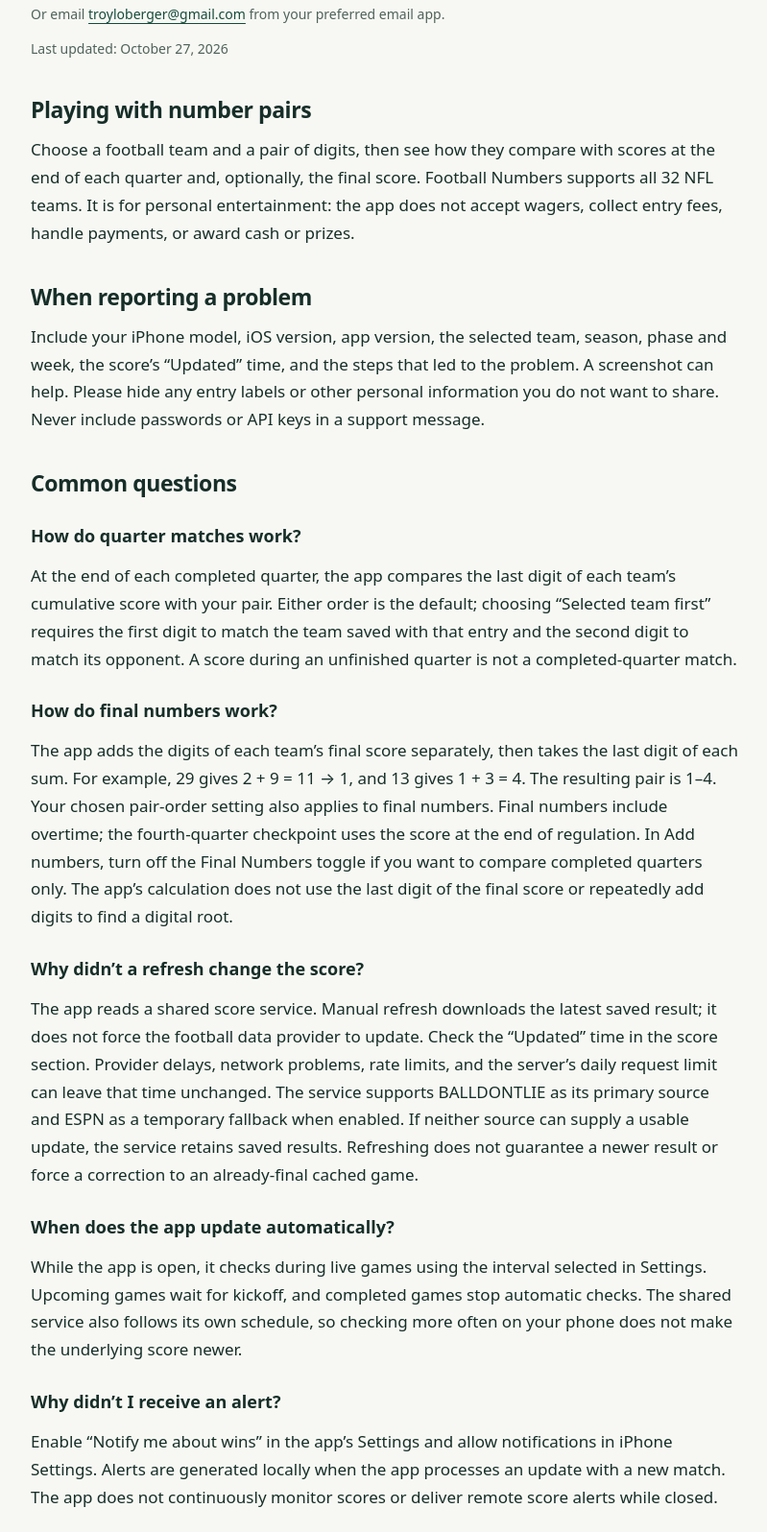
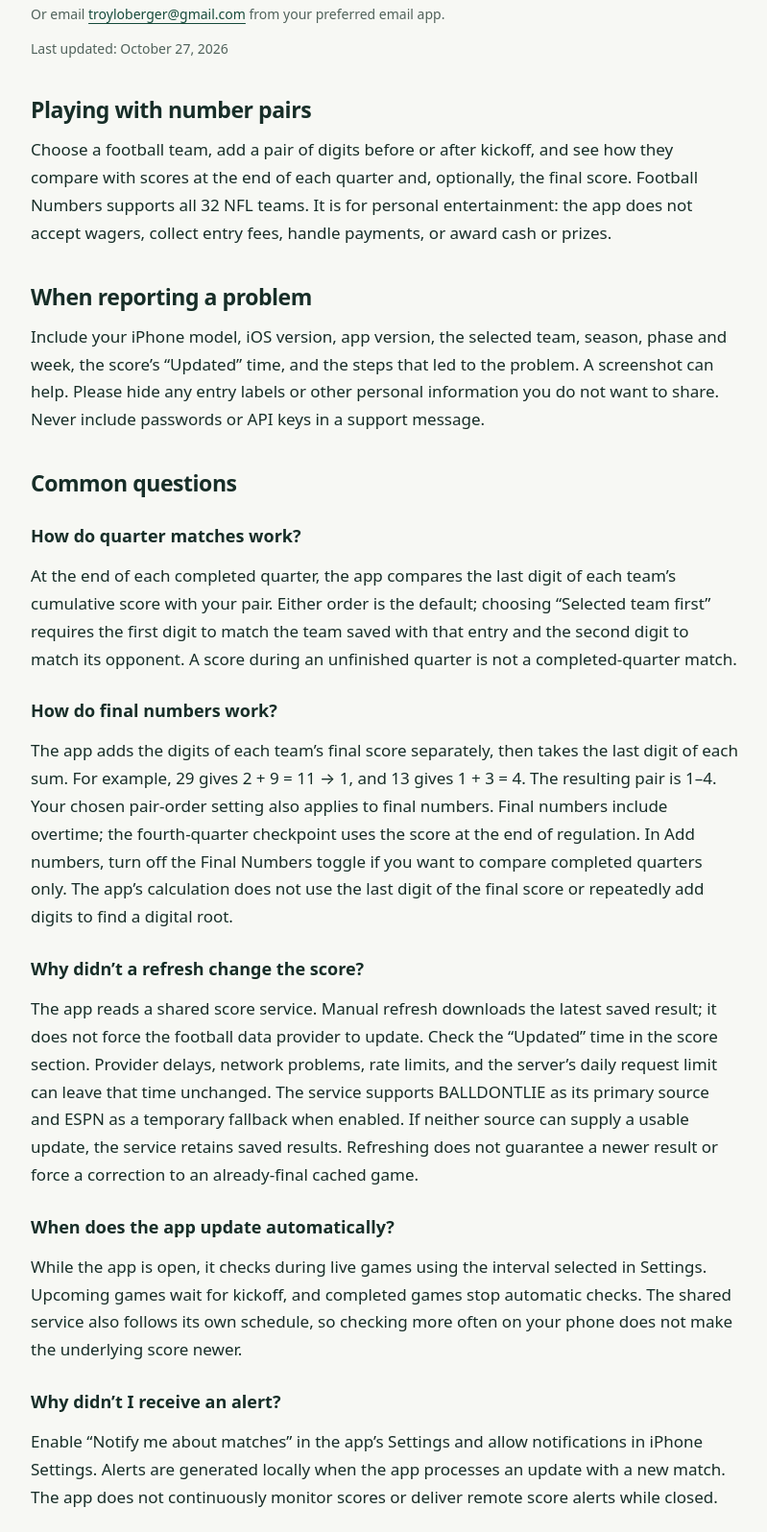
Before and after one commit to TroyMeOut/TroyMeOut.github.io, a plain HTML site: page football-numbers/support.html in a window 1280 px wide. Shown: the part 392-1988 px from the top of the page at 96% size, without its empty margins (202-1001 px from the left). Drawn offline with Linux system fonts and the light colour scheme.

Commit message:
Align support copy with match alerts and after-kickoff guesses

```diff
--- a/football-numbers/support.html
+++ b/football-numbers/support.html
@@ -2,13 +2,13 @@
 <html lang="en"><head><meta charset="utf-8"><meta name="viewport" content="width=device-width, initial-scale=1"><meta name="description" content="Contact Troy Loberger for Football Numbers support and find help with scores, matching rules, notifications, and local data."><title>Football Numbers Support · Troy Loberger</title><link rel="stylesheet" href="../styles.css"></head>
 <body><a class="skip" href="#main">Skip to content</a><header><a class="brand" href="../index.html">Troy Loberger <span class="meta">/ Apps</span></a><nav aria-label="Main navigation"><a href="support.html">Support</a><a href="privacy.html">Privacy</a></nav></header><main id="main"><article><p class="eyebrow">Football Numbers</p><h1>A little help for game day.</h1><p class="intro">Questions, a score that looks wrong, or an idea for the app? Contact the developer, Troy Loberger.</p><p><a class="button" href="mailto:troyloberger@gmail.com?subject=Football%20Numbers%20Support">Email support</a></p><p class="meta">Or email <a href="mailto:troyloberger@gmail.com">troyloberger@gmail.com</a> from your preferred email app.</p>
 <p class="meta">Last updated: October 27, 2026</p>
-<h2>Playing with number pairs</h2><p>Choose a football team and a pair of digits, then see how they compare with scores at the end of each quarter and, optionally, the final score. Football Numbers supports all 32 NFL teams. It is for personal entertainment: the app does not accept wagers, collect entry fees, handle payments, or award cash or prizes.</p>
+<h2>Playing with number pairs</h2><p>Choose a football team, add a pair of digits before or after kickoff, and see how they compare with scores at the end of each quarter and, optionally, the final score. Football Numbers supports all 32 NFL teams. It is for personal entertainment: the app does not accept wagers, collect entry fees, handle payments, or award cash or prizes.</p>
 <h2>When reporting a problem</h2><p>Include your iPhone model, iOS version, app version, the selected team, season, phase and week, the score’s “Updated” time, and the steps that led to the problem. A screenshot can help. Please hide any entry labels or other personal information you do not want to share. Never include passwords or API keys in a support message.</p>
 <h2>Common questions</h2><h3>How do quarter matches work?</h3><p>At the end of each completed quarter, the app compares the last digit of each team’s cumulative score with your pair. Either order is the default; choosing “Selected team first” requires the first digit to match the team saved with that entry and the second digit to match its opponent. A score during an unfinished quarter is not a completed-quarter match.</p>
 <h3>How do final numbers work?</h3><p>The app adds the digits of each team’s final score separately, then takes the last digit of each sum. For example, 29 gives 2 + 9 = 11 → 1, and 13 gives 1 + 3 = 4. The resulting pair is 1–4. Your chosen pair-order setting also applies to final numbers. Final numbers include overtime; the fourth-quarter checkpoint uses the score at the end of regulation. In Add numbers, turn off the Final Numbers toggle if you want to compare completed quarters only. The app’s calculation does not use the last digit of the final score or repeatedly add digits to find a digital root.</p>
 <h3>Why didn’t a refresh change the score?</h3><p>The app reads a shared score service. Manual refresh downloads the latest saved result; it does not force the football data provider to update. Check the “Updated” time in the score section. Provider delays, network problems, rate limits, and the server’s daily request limit can leave that time unchanged. The service supports BALLDONTLIE as its primary source and ESPN as a temporary fallback when enabled. If neither source can supply a usable update, the service retains saved results. Refreshing does not guarantee a newer result or force a correction to an already-final cached game.</p>
 <h3>When does the app update automatically?</h3><p>While the app is open, it checks during live games using the interval selected in Settings. Upcoming games wait for kickoff, and completed games stop automatic checks. The shared service also follows its own schedule, so checking more often on your phone does not make the underlying score newer.</p>
-<h3>Why didn’t I receive an alert?</h3><p>Enable “Notify me about wins” in the app’s Settings and allow notifications in iPhone Settings. Alerts are generated locally when the app processes an update with a new match. The app does not continuously monitor scores or deliver remote score alerts while closed.</p>
+<h3>Why didn’t I receive an alert?</h3><p>Enable “Notify me about matches” in the app’s Settings and allow notifications in iPhone Settings. Alerts are generated locally when the app processes an update with a new match. The app does not continuously monitor scores or deliver remote score alerts while closed.</p>
 <h3>Can I track another week or team?</h3><p>Use the calendar button to choose a week. Known bye weeks cannot be selected. Choose any of the 32 NFL teams using the team selector on My numbers or Settings. Each entry keeps its own team, so switching teams preserves earlier entries and history. The app defaults to Green Bay before your first saved entry, then uses the team from the most recently saved entry on the next launch. Browsing another team alone does not change that launch default. Removing entries does not reset the remembered team. Some future or older results may not yet be available from the shared service.</p>
 <h3>Why did the selected week change when I reopened the app?</h3><p>Opening the app or returning after it was in the background selects the current or next scheduled game for your team. Brief interruptions and automatic score refreshes preserve your selected week. Your saved entries remain attached to their original team and week.</p>
 <h3>Where are my entries stored?</h3><p>Your number pairs, labels, and history stay in the app’s local storage on your iPhone. No account is required, and the app has no built-in entry syncing between devices. Your Apple backup settings may affect backup or restoration.</p>
```
